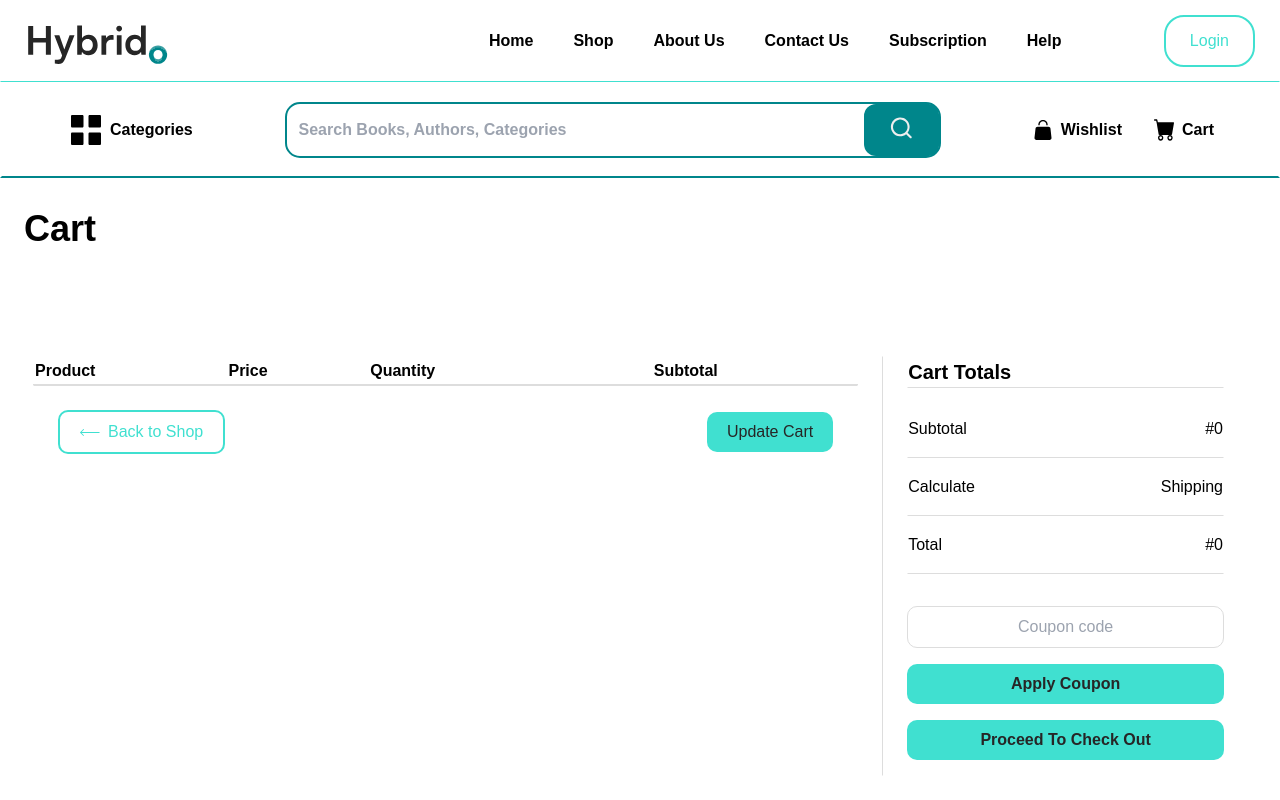
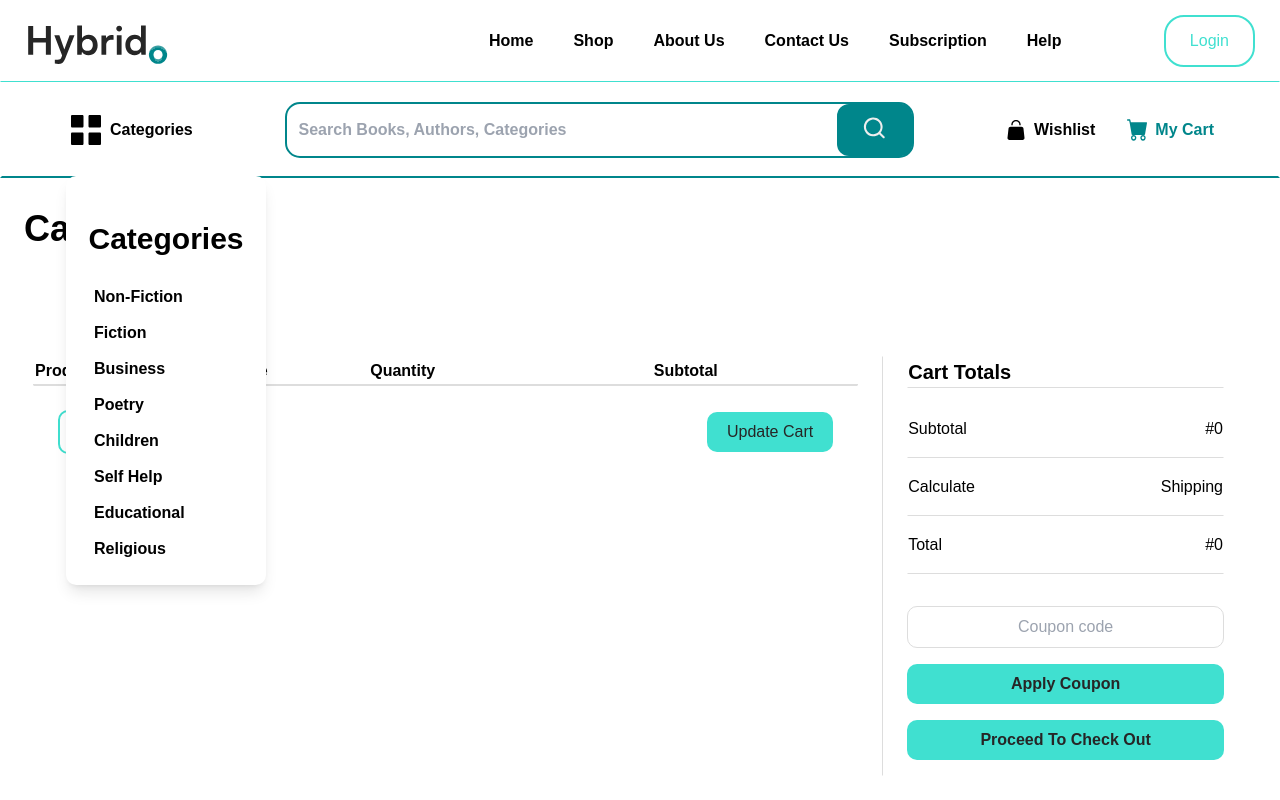
Before and after one commit to abel-otegbola/Timbu-Cloud-shop, a React (Vite) app: page /cart in a window 1280 px wide. Both pictures are taken after a click on the button "Categories". Shown: the top 800 px of the page. Built offline with nearby package versions, Linux system fonts and the light colour scheme; a web font is replaced by a local one.

Commit message:
create categoriesOverlay for header

```diff
--- /dev/null
+++ b/src/components/categoriesOverlay/categoriesOverlay.jsx
@@ -0,0 +1,22 @@
+import { Link } from "react-router-dom";
+
+export default function CategoriesOverlay() {
+
+    return (
+        <div className="md:w-[200px] w-[200px] py-6 px-3 bg-white shadow-lg rounded-[10px] ">
+            <h2 className="py-4 mb-2 md:text-[30px] text-[24px] text-center">Categories</h2>
+
+            <div className="flex flex-col gap-3 px-4">
+                <Link to={"/?cat=Non-Fiction"} className="hover:text-primary">Non-Fiction</Link>
+                <Link to={"/?cat=Fiction"} className="hover:text-primary">Fiction</Link>
+                <Link to={"/?cat=Business"} className="hover:text-primary">Business</Link>
+                <Link to={"/?cat=Poetry"} className="hover:text-primary">Poetry</Link>
+                <Link to={"/?cat=Children"} className="hover:text-primary">Children</Link>
+                <Link to={"/?cat=Self Help"} className="hover:text-primary">Self Help</Link>
+                <Link to={"/?cat=Educational"} className="hover:text-primary">Educational</Link>
+                <Link to={"/?cat=Religious"} className="hover:text-primary">Religious</Link>
+            </div>
+
+        </div>
+    )
+}
--- a/src/components/header/header.jsx
+++ b/src/components/header/header.jsx
@@ -1,41 +1,48 @@
-import { Link } from "react-router-dom";
+import { Link, useLocation } from "react-router-dom";
 import BagIcon from "../../assets/icons/bagIcon";
 import CartIcon from "../../assets/icons/cartIcon";
 import MenuIcon from "../../assets/icons/menuIcon";
 import SearchIcon from "../../assets/icons/searchIcon";
 import { useState } from "react";
-import CardOverlay from "../cardOverlay/cardOverlay";
+import CartOverlay from "../cartOverlay/cartOverlay";
+import CategoriesOverlay from "../categoriesOverlay/categoriesOverlay";
 
 export default function Header() {
     const [query, setQuery] = useState("")
     const [openCart, setOpenCart] = useState(false)
+    const [openCategories, setOpenCategories] = useState(false)
+    const pathname = useLocation().pathname;
 
     return (
-        <div className="flex items-center justify-between w-full px-[5%] py-4 lg:gap-[8%] sm:gap-6 gap-2 font-semibold border-2 border-transparent border-b-primary">
-            <button className="flex items-center gap-1">
+        <div className="relative flex items-center justify-between w-full px-[5%] py-4 lg:gap-[8%] sm:gap-6 gap-2 font-semibold border-2 border-transparent border-b-primary">
+            <button className="flex items-center gap-1 hover:text-primary" onClick={() => setOpenCategories(!openCategories)}>
                 <MenuIcon className="sm:w-[40px] w-[30px]"/>
                 <span className="sm:block hidden">Categories</span>
             </button>
 
+            <div className={`${openCategories ? "block" : "hidden"} absolute top-[100%] leftt-0 z-[1]`}>
+                <CategoriesOverlay />
+            </div>
+
             <form className="flex items-center md:text-[16px] text-[12px] border-2 border-primary lg:flex-1 min-[400px]:w-[60%] rounded-[15px]">
                 <input type="search" name="search" onChange={(e) => setQuery(e.target.value)} className="sm:p-3 p-2 max-[400px]:w-[75%] flex-1 w-[75%] rounded-[15px] outline-none px-[3%]" placeholder="Search Books, Authors, Categories" />
-                <button className="flex bg-primary text-white justify-center sm:w-[75px] w-[59px] rounded-r-[10px] rounded-l-[12px] md:py-[6px] py-[2px]">
+                <button className="flex bg-primary hover:bg-primary/[0.8] text-white justify-center sm:w-[75px] w-[59px] rounded-r-[10px] rounded-l-[12px] md:py-[6px] py-[4px]">
                     <SearchIcon className={"sm:w-[25px] w-[18px]"}/>
                 </button>
             </form>
 
             <div className="relative flex items-center gap-8">
-                <Link className="flex items-center gap-2">
+                <Link className="flex items-center gap-2 hover:text-primary">
                     <BagIcon className="w-[20px]"/>
                     <span className="sm:block hidden">Wishlist</span>
                 </Link>
-                <button className="flex items-center gap-2" onClick={() => setOpenCart(!openCart)}>
+                <button disabled={pathname === "/cart" || pathname === "/checkout"} className={`flex items-center gap-2 ${pathname === "/cart" ? "text-primary" : "hover:text-primary"}`} onClick={() => setOpenCart(!openCart)}>
                     <CartIcon className="w-[20px]"/>
-                    <span className="sm:block hidden">Cart</span>
+                    <span className="sm:block hidden">My Cart</span>
                 </button>
 
-                <div className={`${openCart ? "block" : "hidden"} absolute top-[100%] right-0 md:w-[400px] w-[300px] py-[46px] px-3 bg-white shadow-lg rounded-[10px] z-[1]`}>
-                    <CardOverlay />
+                <div className={`${openCart ? "block" : "hidden"} absolute top-[100%] right-0 z-[1]`}>
+                    <CartOverlay />
                 </div>
             </div>
         </div>
```
